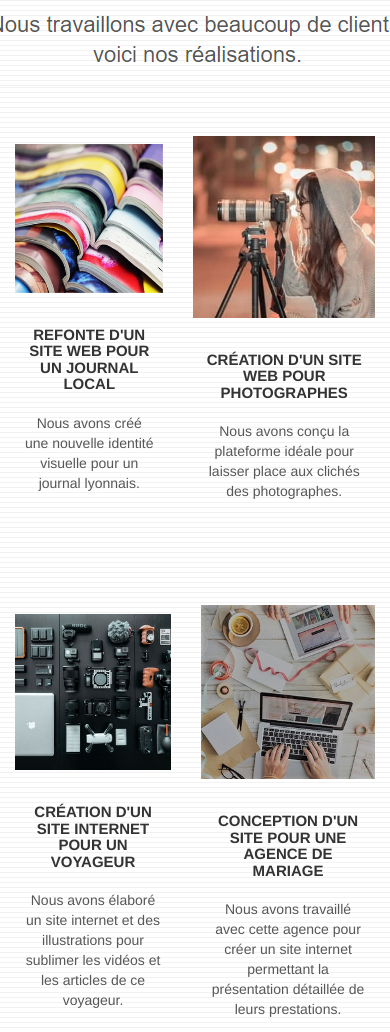
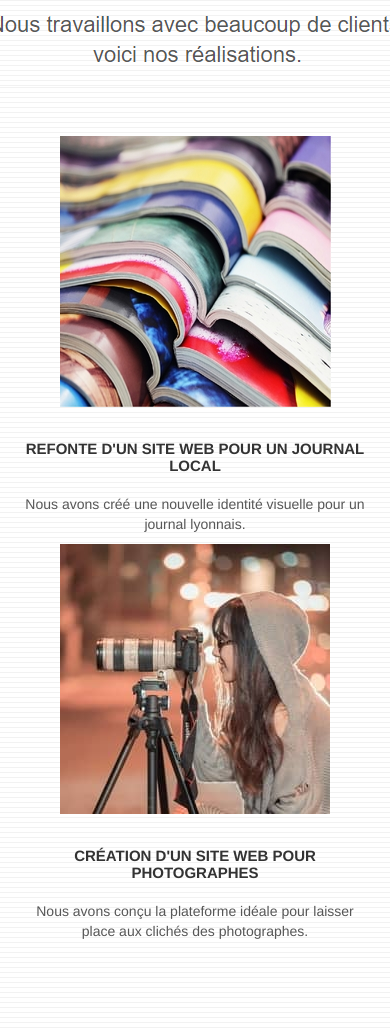
Before and after one commit to Licornhizix/LaChouetteAgence, a website: page index.html in a window 390 px wide. Shown: the part 2400-3432 px from the top of the page. Drawn offline with Linux system fonts and the light colour scheme.

Commit message:
minification du style.css

```diff
--- a/sass/main.scss
+++ b/sass/main.scss
@@ -816,6 +816,7 @@ h4 {
     margin-top: 50px;
     display: flex;
     flex-direction: row;
+    align-items: baseline;
 }
 
 .avatar {
@@ -1140,6 +1141,14 @@ h4 {
         height: 320px;
     }
 
+    .portfolio-row {
+        margin-bottom: 44px;
+        margin-top: 50px;
+        display: flex;
+        flex-direction: column;
+        align-items: center;
+    }
+
 }
 
 @media (max-width: 400px) {
```
Also changed, not shown: agence_web_contact.html (+1 -1 lines), la_chouette_agence.html (+5 -4 lines), style.css, style.min.css, 1 other file.
